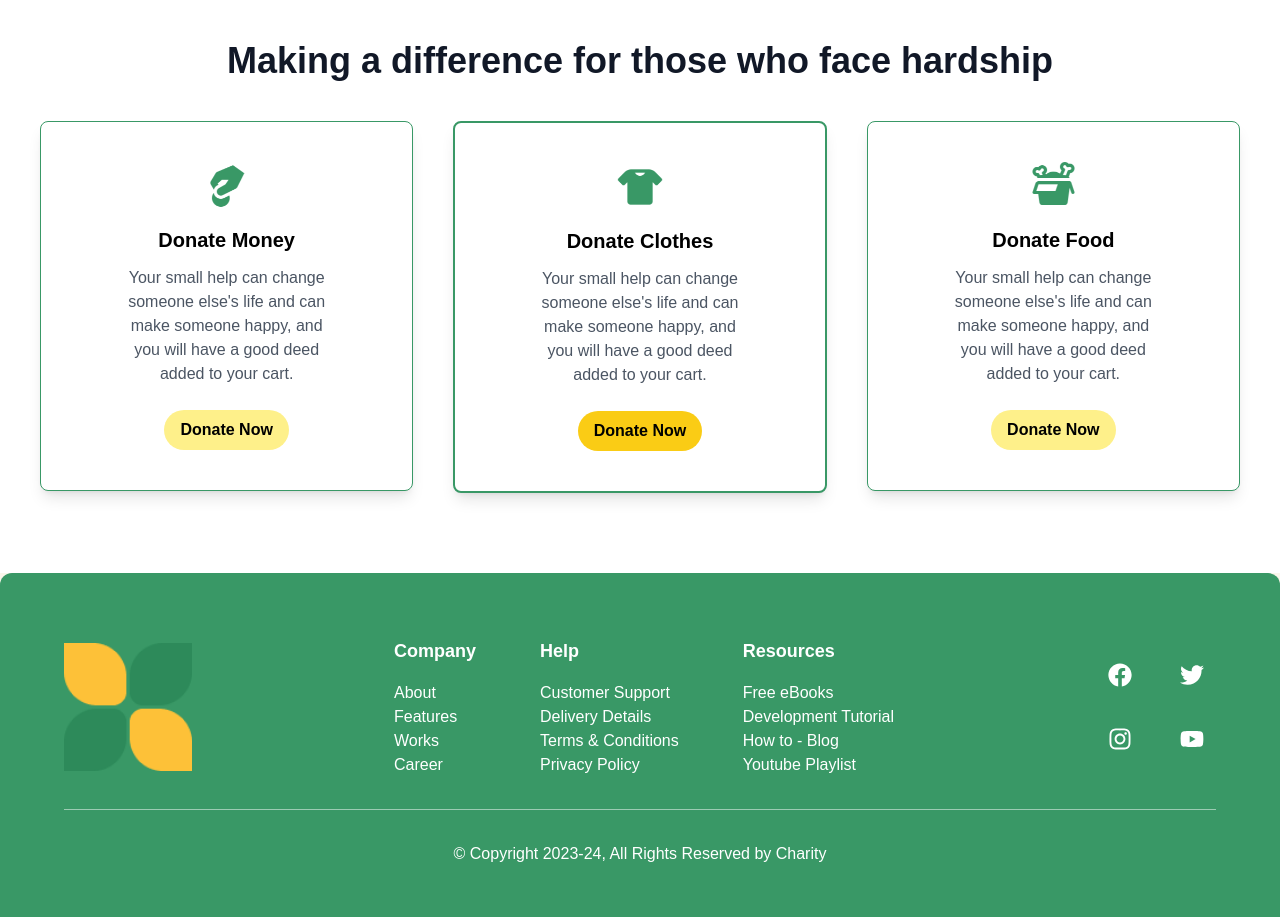
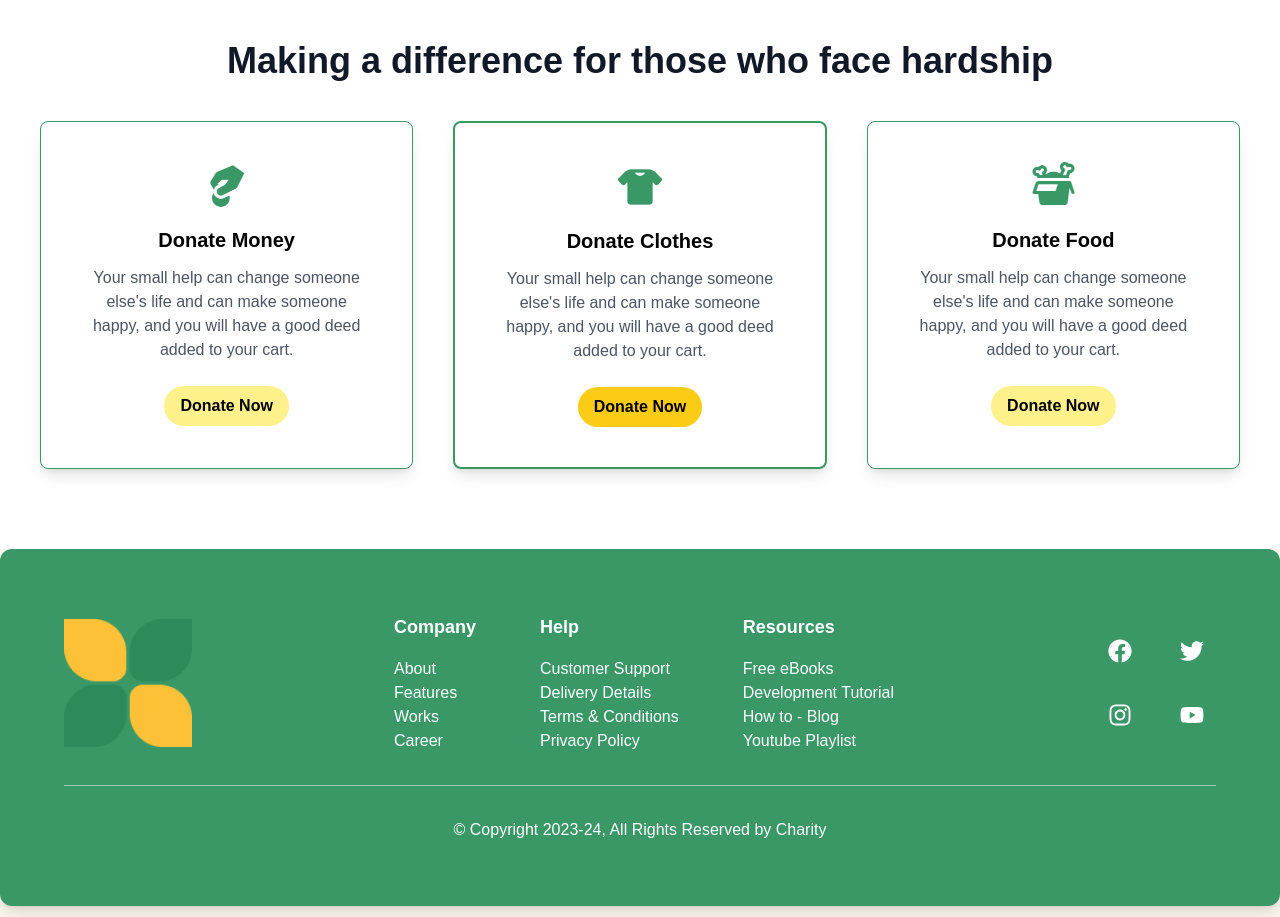
Before and after one commit to rohanwadadar/charity-website, a React (Create React App) app: page / in a window 1280 px wide. Shown: the part 1780-2697 px from the top of the page. Built offline with nearby package versions, Linux system fonts and the light colour scheme.

Commit message:
Update Hero.js

```diff
--- a/src/components/Hero.js
+++ b/src/components/Hero.js
@@ -121,15 +121,14 @@ const Hero = () => {
         </div>
       </section>
 
-      <section className="bg-white py-20 px-10">
+      <section className="bg-white py-20 px-4 sm:px-6 lg:px-10">
       <h2 className="text-4xl font-bold text-center text-gray-900 mb-10">
         Making a difference for those who face hardship
       </h2>
 
-        <div className="grid grid-cols-4 md:grid-cols-3 gap-10">
+      <div className="grid grid-cols-1 sm:grid-cols-2 md:grid-cols-3 gap-10">
         {/* Donate Money */}
-          <Link to="/product-list"> {/* Update here */}
-            <div className="bg-white shadow-lg rounded-lg p-10 px-20 text-center border border-green">
+        <div className="bg-white shadow-lg rounded-lg p-6 sm:p-8 md:p-10 text-center border border-green">
           <div className="flex justify-center mb-4">
             <img src="4.png" alt="Donate Money" className="h-12" />
           </div>
@@ -137,15 +136,15 @@ const Hero = () => {
           <p className="text-gray-600 mb-6">
             Your small help can change someone else's life and can make someone happy, and you will have a good deed added to your cart.
           </p>
+          <Link to="/product-list">
             <button className="bg-yellow-200 hover:bg-yellow-300 text-black font-bold py-2 px-4 rounded-full">
               Donate Now
             </button>
+          </Link>
         </div>
-          </Link>
 
         {/* Donate Clothes */}
-          <Link to="/product-list"> {/* Update here */}
-            <div className="bg-white shadow-lg rounded-lg p-10 px-20 text-center border-2 border-green">
+        <div className="bg-white shadow-lg rounded-lg p-6 sm:p-8 md:p-10 text-center border-2 border-green">
           <div className="flex justify-center mb-4">
             <img src="6.png" alt="Donate Clothes" className="h-12" />
           </div>
@@ -153,15 +152,15 @@ const Hero = () => {
           <p className="text-gray-600 mb-6">
             Your small help can change someone else's life and can make someone happy, and you will have a good deed added to your cart.
           </p>
+          <Link to="/product-list">
             <button className="bg-yellow-400 hover:bg-yellow-500 text-black font-bold py-2 px-4 rounded-full">
               Donate Now
             </button>
+          </Link>
         </div>
-          </Link>
 
         {/* Donate Food */}
-          <Link to="/product-list"> {/* Update here */}
-            <div className="bg-white shadow-lg rounded-lg p-10 px-20 text-center border border-green">
+        <div className="bg-white shadow-lg rounded-lg p-6 sm:p-8 md:p-10 text-center border border-green">
           <div className="flex justify-center mb-4">
             <img src="5.png" alt="Donate Food" className="h-12" />
           </div>
@@ -169,11 +168,12 @@ const Hero = () => {
           <p className="text-gray-600 mb-6">
             Your small help can change someone else's life and can make someone happy, and you will have a good deed added to your cart.
           </p>
+          <Link to="/product-list">
             <button className="bg-yellow-200 hover:bg-yellow-300 text-black font-bold py-2 px-4 rounded-full">
               Donate Now
             </button>
+          </Link>
         </div>
-          </Link>
       </div>
     </section>
     </>
```
Lines whose indentation alone changed are shown as unchanged.
